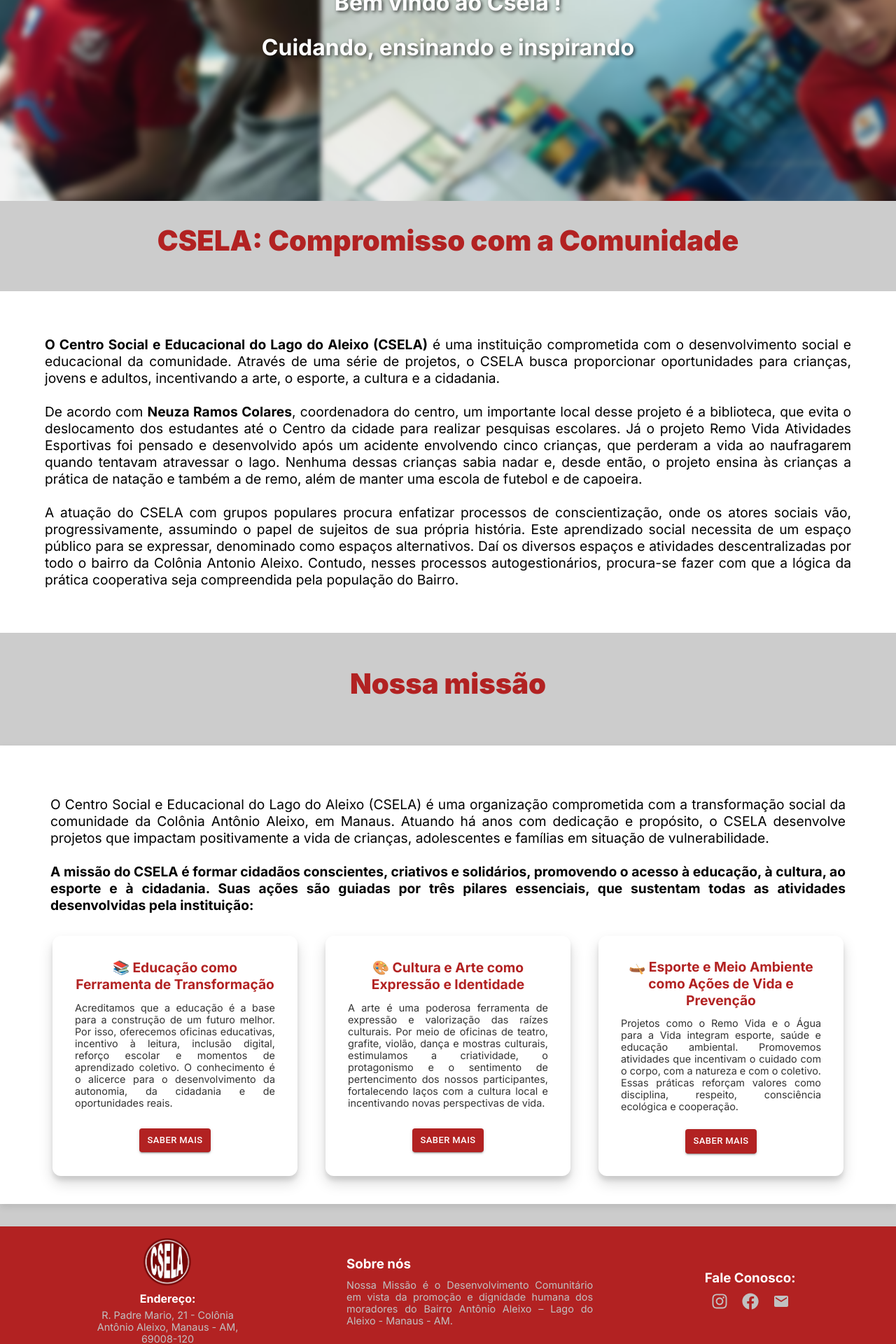
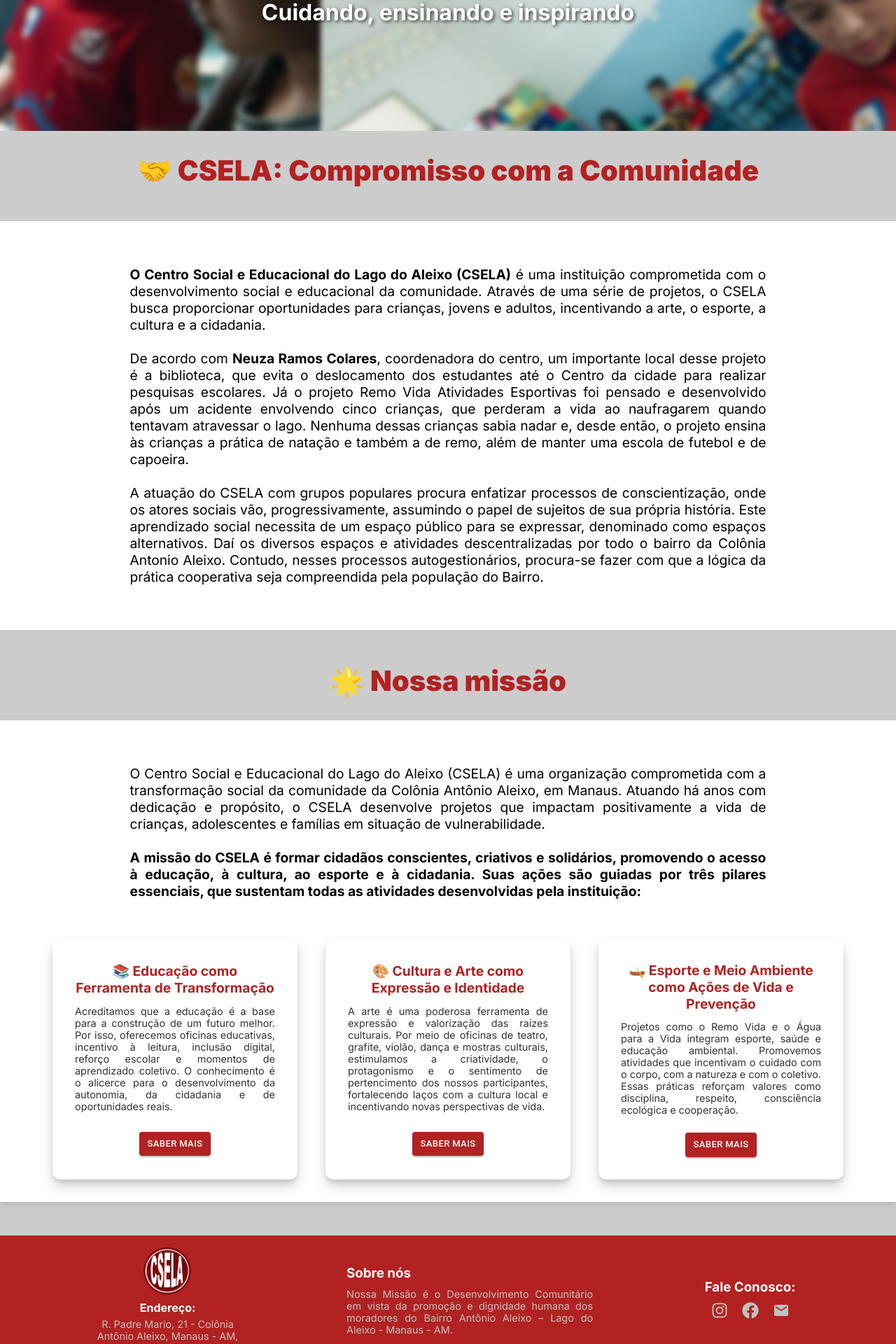
Before and after one commit to Edulira17/csela-project, a React (Vite) app in the folder frontend/: page / in a window 1280 px wide. Shown: the part 389-2309 px from the top of the page at 70% size. Built offline with nearby package versions, Linux system fonts and the light colour scheme.

Commit message:
styles: adiciona novos estilos e componentes para melhorar a apresentação e responsividade da página Home

```diff
--- a/frontend/src/pages/Home/Home.tsx
+++ b/frontend/src/pages/Home/Home.tsx
@@ -9,6 +9,7 @@ import {
   ProjectList,
   ProjectCard,
   DescriptionProject,
+  TextContainer,
 } from "./styles";
 import projectsOfferedData from './projectsOfferedData'
 import ButtonLearnMore from "../../shared/components/Buttons/CustomButton";
@@ -21,10 +22,10 @@ const Home = () => {
       </SliderContainer>
       <HomeContent>
         <HomeTitle>
-          CSELA: Compromisso com a Comunidade
+          🤝 CSELA: Compromisso com a Comunidade
         </HomeTitle>
         <IntroductionContainer>
-          <article className="text-introduction">
+          <TextContainer>
             <p >
               <strong>O Centro Social e Educacional do Lago do Aleixo (CSELA)</strong> é uma instituição comprometida com o desenvolvimento social e educacional da comunidade. Através de uma série de projetos, o CSELA busca proporcionar oportunidades para crianças, jovens e adultos, incentivando a arte, o esporte, a cultura e a cidadania.
               <br />
@@ -48,13 +49,13 @@ const Home = () => {
               Colônia Antonio Aleixo. Contudo, nesses processos autogestionários,
               procura-se fazer com que a lógica da prática cooperativa seja
               compreendida pela população do Bairro.</p>
-          </article>
+          </TextContainer>
         </IntroductionContainer>
         <HomeTitle>
-          Nossa missão
+          🌟 Nossa missão
         </HomeTitle>
         <MissionContainer>
-          <article>
+          <TextContainer>
             <section className="text-mission">
               <p>{" "}
                 O Centro Social e Educacional do Lago do Aleixo (CSELA) é uma organização comprometida com a transformação social da comunidade da Colônia Antônio Aleixo, em Manaus. Atuando há anos com dedicação e propósito, o CSELA desenvolve projetos que impactam positivamente a vida de crianças, adolescentes e famílias em situação de vulnerabilidade.
@@ -64,7 +65,7 @@ const Home = () => {
                   A missão do CSELA é formar cidadãos conscientes, criativos e solidários, promovendo o acesso à educação, à cultura, ao esporte e à cidadania. Suas ações são guiadas por três pilares essenciais, que sustentam todas as atividades desenvolvidas pela instituição:
                 </strong></p>
             </section>
-          </article>
+          </TextContainer>
           <ProjectList>
             {projectsOfferedData.map((project) => (
               <ProjectCard key={project.id}>
--- a/frontend/src/pages/Home/styles.ts
+++ b/frontend/src/pages/Home/styles.ts
@@ -52,35 +52,34 @@ export const IntroductionContainer = styled.section`
   padding: 2rem;
   background-color: #fff;
 
-  .text-introduction {
-    padding: 2rem;
-    text-align: justify;
-    font-size: 1.2rem;
+  @media (max-width: 768px) {
+    padding: 1.5rem;
   }
 `;
 
 export const MissionContainer = styled.section`
   width: 100%;
   display: flex;
+  flex-direction: column;
+  gap: 25px;
 
-  flex-direction: column;
   align-items: center;
-  margin: 2rem auto;
+  margin-bottom: 3rem;
   background-color: #fff;
 
-  padding: 2.5rem;
+  padding: 2rem;
   box-shadow: 0px 4px 10px rgba(0, 0, 0, 0.1);
-
-  .text-mission {
-    padding: 2rem;
-    text-align: justify;
-    font-size: 1.2rem;
-  }
-
   @media (max-width: 768px) {
     padding: 1.5rem;
   }
 `;
+
+export const TextContainer = styled.article`
+  width: 80%;
+  padding: 2rem;
+  text-align: justify;
+  font-size: 1.2rem;
+`
 
 export const ProjectList = styled.ul`
   display: flex;
--- a/frontend/src/shared/components/Carousel/styles.ts
+++ b/frontend/src/shared/components/Carousel/styles.ts
@@ -7,7 +7,7 @@ export const CarouselContainer = styled.div`
 `
 
 export const CarouselSlide = styled.div`
-  height: 500px;
+  height: 400px;
   position: relative;
   display: flex;
   align-items: center;
```
